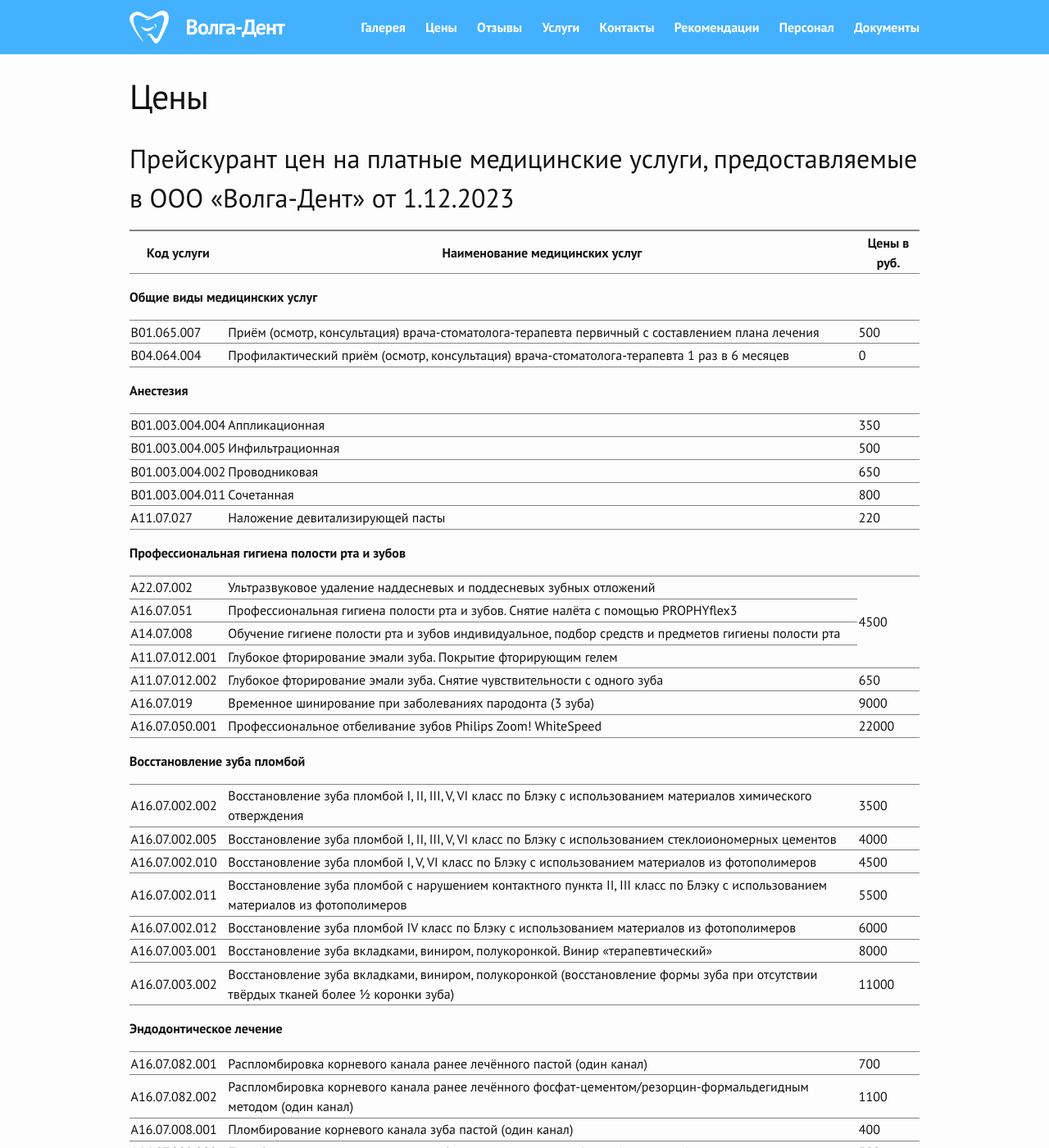
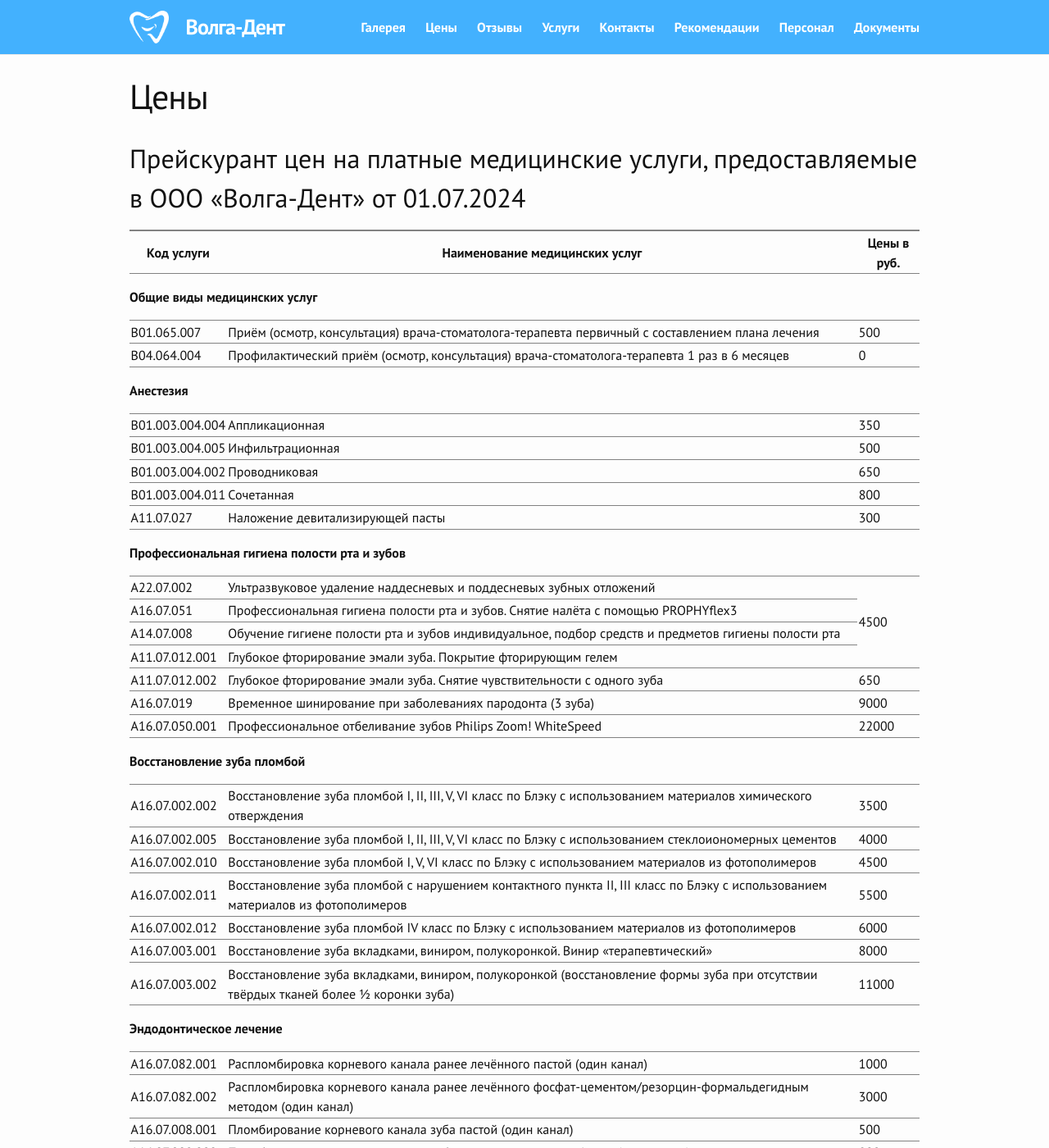
Before and after one commit to albus-dentes/albus-dentes.github.io, a Jekyll site: the page built from prices/index.html, in a window 1280 px wide and 1400 px high. Shown: the whole window at 82% size. Built offline with Jekyll 4.4.1, drawn with Linux system fonts in a browser that asks for light colours; some of the changed text lies outside the part shown.

Commit message:
Update prices

```diff
--- a/prices/index.html
+++ b/prices/index.html
@@ -3,7 +3,7 @@ layout: page
 title: Цены
 ---
 
-<h2>Прейскурант цен на платные медицинские услуги, предоставляемые в ООО «Волга-Дент» от 1.12.2023</h2>
+<h2>Прейскурант цен на платные медицинские услуги, предоставляемые в ООО «Волга-Дент» от 01.07.2024</h2>
 
 <table>
   <tr>
@@ -50,7 +50,7 @@ title: Цены
   <tr>
     <td>A11.07.027</td>
     <td>Наложение девитализирующей пасты</td>
-    <td>220</td>
+    <td>300</td>
   </tr>
   <tr>
     <td colspan="3" class="section-header">Профессиональная гигиена полости рта и зубов</td>
@@ -131,22 +131,22 @@ title: Цены
   <tr>
     <td>А16.07.082.001</td>
     <td>Распломбировка корневого канала ранее лечённого пастой (один канал)</td>
-    <td>700</td>
+    <td>1000</td>
   </tr>
   <tr>
     <td>А16.07.082.002</td>
     <td>Распломбировка корневого канала ранее лечённого фосфат-цементом/резорцин-формальдегидным методом (один канал)</td>
-    <td>1100</td>
+    <td>3000</td>
   </tr>
   <tr>
     <td>А16.07.008.001</td>
     <td>Пломбирование корневого канала зуба пастой (один канал)</td>
-    <td>400</td>
+    <td>500</td>
   </tr>
   <tr>
     <td>А16.07.008.002</td>
     <td>Пломбирование корневого канала зуба гуттаперчивыми штифтами (один канал)</td>
-    <td>500</td>
+    <td>800</td>
   </tr>
   <tr>
     <td>А16.07.030</td>
```
Also changed, not shown: other parts of prices/index.html (+3 -3 lines), prices/export.csv (+8 -8 lines).
